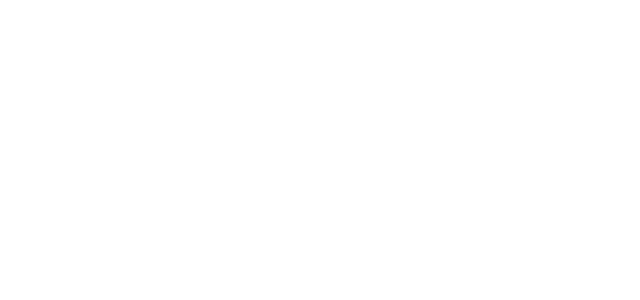
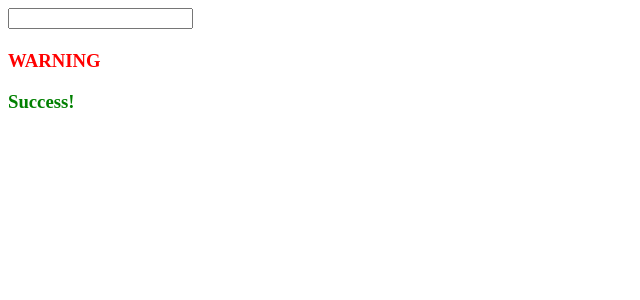
Before and after one commit to mithusingh32/AngularCourse, an Angular app: page / in a window 1280 px wide. Shown: the top 300 px of the page, without its empty margins (0-640 px from the left). Built offline with nearby package versions, Linux system fonts and the light colour scheme.

Commit message:
Module2_Ex1

```diff
--- a/src/app/app.component.html
+++ b/src/app/app.component.html
@@ -0,0 +1,5 @@
+<input type="text" [(ngModel)]="name">
+
+<h1>{{ name }}</h1>
+<app-warning-alert></app-warning-alert>
+<app-success-alert></app-success-alert>
--- a/src/app/app.component.ts
+++ b/src/app/app.component.ts
@@ -5,5 +5,7 @@
   templateUrl: './app.component.html',
   styleUrls: ['./app.component.css']
 })
+
 export class AppComponent {
+  name = "";
 }
--- /dev/null
+++ b/src/app/success-alert/success-alert.component.ts
@@ -0,0 +1,15 @@
+import { Component, OnInit } from '@angular/core';
+
+@Component({
+  selector: 'app-success-alert',
+  template: '<h3>Success!</h3>',
+  styles: ['h3 { color: green; }']
+})
+export class SuccessAlertComponent implements OnInit {
+
+  constructor() { }
+
+  ngOnInit(): void {
+  }
+
+}
--- /dev/null
+++ b/src/app/warning-alert/warning-alert.component.css
@@ -0,0 +1 @@
+h3 { color: red; }
--- /dev/null
+++ b/src/app/warning-alert/warning-alert.component.html
@@ -0,0 +1 @@
+<h3>WARNING</h3>
--- /dev/null
+++ b/src/app/warning-alert/warning-alert.component.ts
@@ -0,0 +1,15 @@
+import { Component, OnInit } from '@angular/core';
+
+@Component({
+  selector: 'app-warning-alert',
+  templateUrl: './warning-alert.component.html',
+  styleUrls: ['./warning-alert.component.css']
+})
+export class WarningAlertComponent implements OnInit {
+
+  constructor() { }
+
+  ngOnInit(): void {
+  }
+
+}
```
Also changed, not shown: src/app/app.module.ts (+8 -2 lines).
